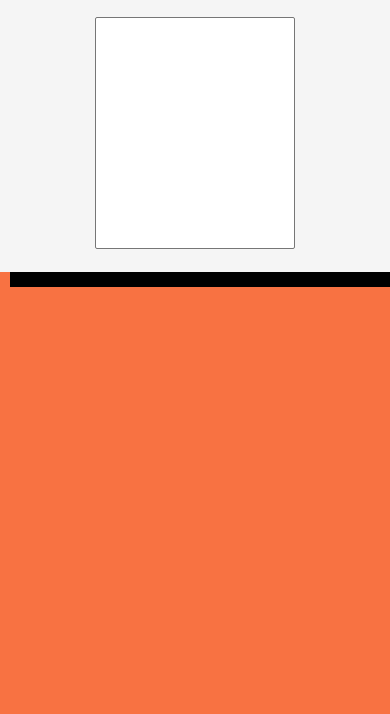
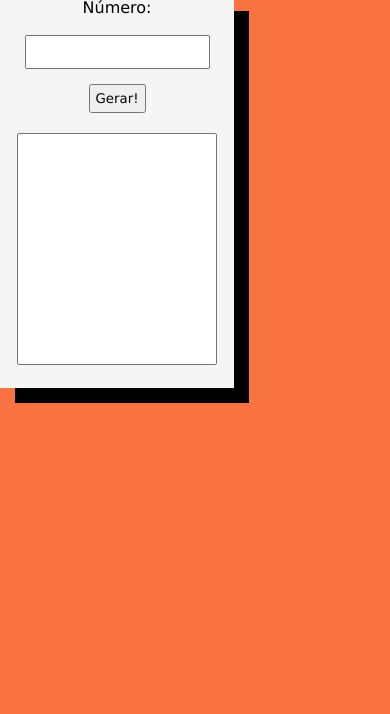
Before and after one commit to edocamp98/tabuada-js, a plain HTML site: page index.html in a window 390 px wide. Shown: the part 130-844 px from the top of the page. Drawn offline with Linux system fonts and the light colour scheme.

Commit message:
media query adicionado

```diff
--- a/style.css
+++ b/style.css
@@ -46,3 +46,10 @@ select{
 option{
     text-align: left;
 }
+
+@media screen and (max-width: 768px) {
+
+    section{
+        width: 60vw;
+    }
+}
```
